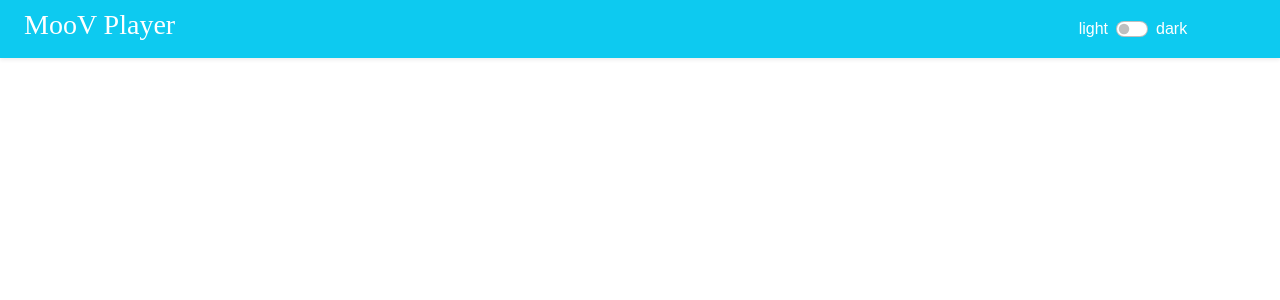
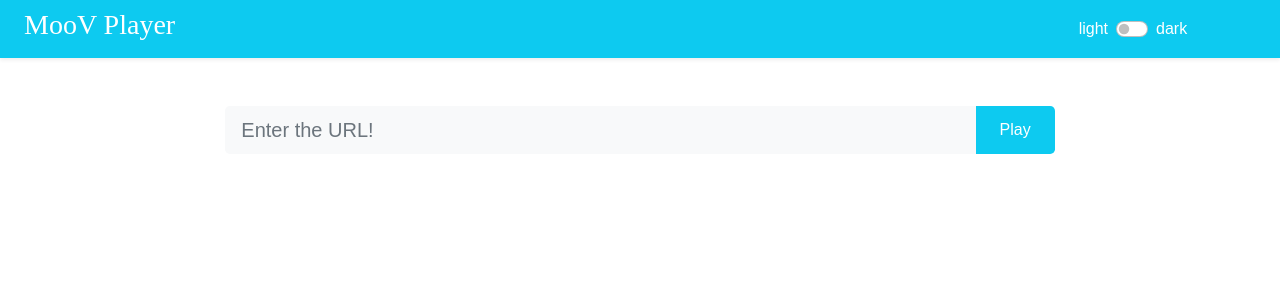
Before and after one commit to Amirhossein-Veysi/movie-player, a React (Create React App) app: page / in a window 1280 px wide. Shown: the top 300 px of the page. Built offline with nearby package versions, Linux system fonts and the light colour scheme.

Commit message:
added input bar component

```diff
--- a/src/App.css
+++ b/src/App.css
@@ -3,3 +3,16 @@
   padding: 0;
   font-family: Arial, Helvetica, sans-serif;
 }
+
+.unglow {
+  outline: none;
+  border: none !important;
+  -webkit-box-shadow: none !important;
+  -moz-box-shadow: none !important;
+  box-shadow: none !important;
+  transition: 0.3s;
+}
+
+.unglow:focus {
+  filter: contrast(98%);
+}
--- a/src/App.js
+++ b/src/App.js
@@ -4,6 +4,7 @@ import { useState } from "react";
 import Container from "react-bootstrap/Container";
 //components
 import Header from "./components/Header/";
+import InputBar from "./components/InputBar/";
 
 const App = () => {
   const [theme, setTheme] = useState(false);
@@ -15,9 +16,10 @@ const App = () => {
   };
 
   return (
-    <div className={"App " + (theme ? "bg-dark" : "bg-light")}>
+    <div className={"App " + (theme ? "bg-dark" : "bg-white")}>
       <Container fluid>
         <Header changeTheme={changeTheme} />
+        <InputBar />
       </Container>
     </div>
   );
--- /dev/null
+++ b/src/components/InputBar/InputBar.css
@@ -0,0 +1,7 @@
+.input-bar input {
+  border-radius: 0.3rem 0 0 0.3rem;
+}
+
+.input-bar button {
+  border-radius: 0 0.3rem 0.3rem 0;
+}
--- /dev/null
+++ b/src/components/InputBar/index.jsx
@@ -0,0 +1,31 @@
+import "./InputBar.css";
+import Row from "react-bootstrap/Row";
+import Col from "react-bootstrap/Col";
+import Form from "react-bootstrap/Form";
+import Button from "react-bootstrap/Button";
+
+const InputBar = () => {
+  return (
+    <>
+      <Row className="input-bar mt-5">
+        <Col xs={12} lg={{ span: 8, offset: 2 }}>
+          <Form>
+            <Form.Group className="d-flex">
+              <Form.Control
+                className="unglow bg-light"
+                size="lg"
+                type="text"
+                placeHolder="Enter the URL!"
+              />
+              <Button variant="info" className="text-white py-2 px-4 unglow">
+                Play
+              </Button>
+            </Form.Group>
+          </Form>
+        </Col>
+      </Row>
+    </>
+  );
+};
+
+export default InputBar;
```
